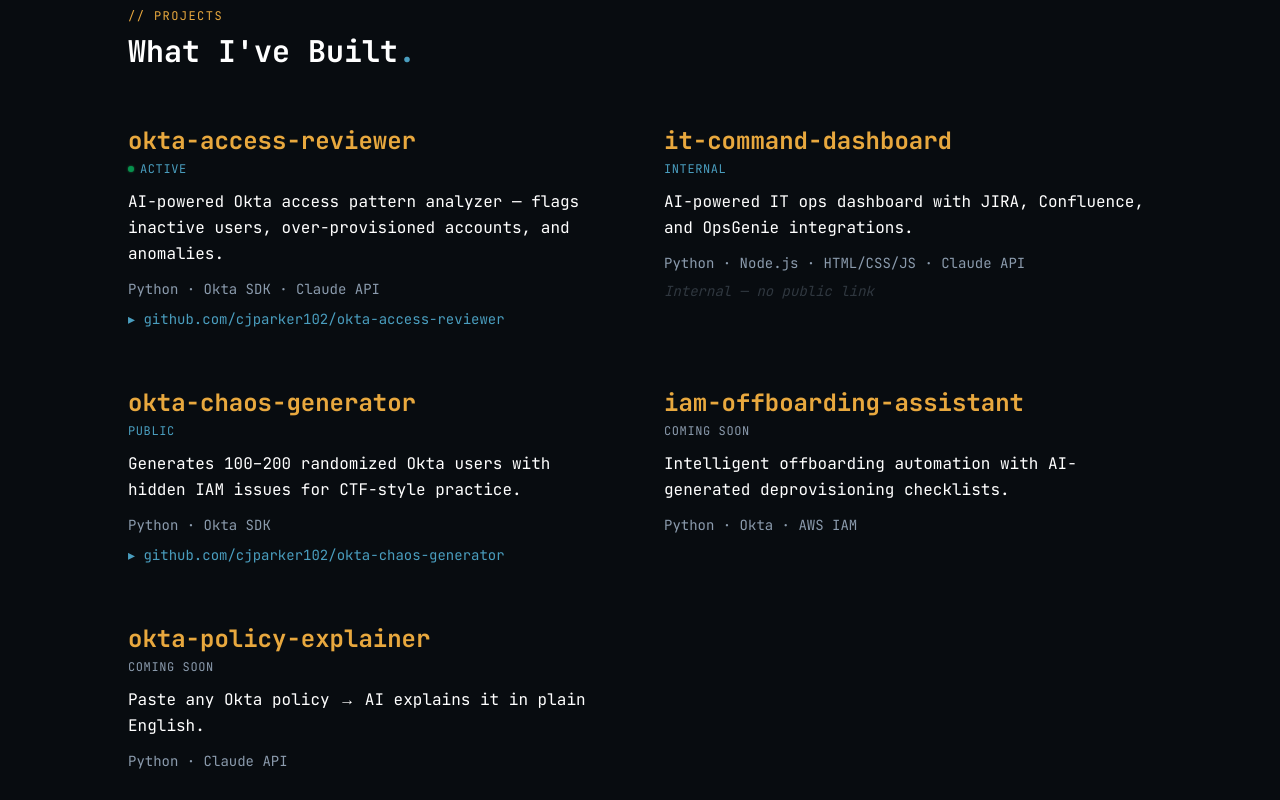
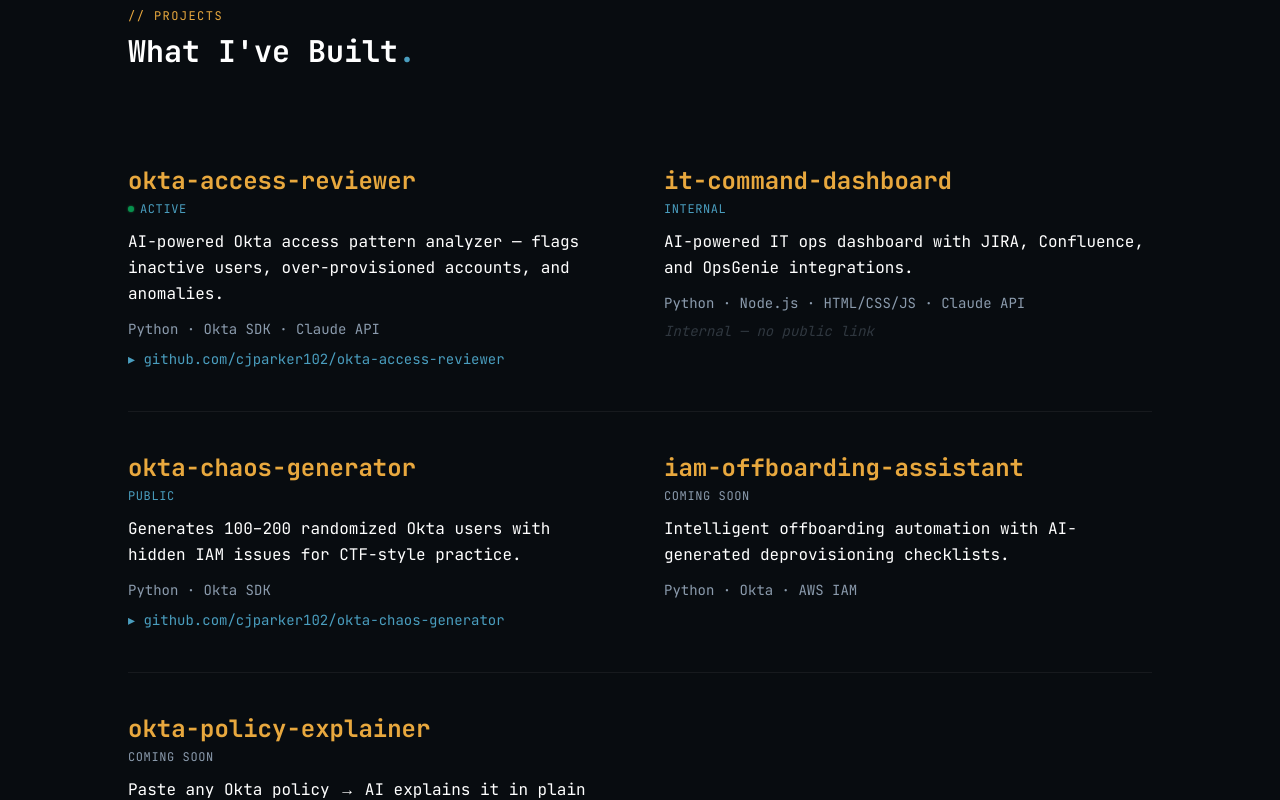
Before and after one commit to cjparker102/cjparker102-dev, a Next.js app: page / in a window 1280 px wide. Shown: the part 3480-4280 px from the top of the page. Built offline with nearby package versions, Linux system fonts and the light colour scheme.

Commit message:
add subtle row dividers to projects section
Group projects into rows of 2 with a full-width
1px rgba(255,255,255,0.06) border-bottom between rows
and after the last row. Generous py-10 per row.

```diff
--- a/app/components/Projects.tsx
+++ b/app/components/Projects.tsx
@@ -64,11 +64,20 @@
           </h2>
         </ScrollReveal>
 
-        <div className="grid md:grid-cols-2 gap-x-12 gap-y-14">
-          {PROJECTS.map((project, i) => {
+        <div className="flex flex-col">
+          {/* Group projects into rows of 2 */}
+          {Array.from({ length: Math.ceil(PROJECTS.length / 2) }, (_, row) => {
+            const pair = PROJECTS.slice(row * 2, row * 2 + 2);
+            return (
+              <div
+                key={row}
+                className="grid md:grid-cols-2 gap-x-12 gap-y-10 py-10"
+                style={{ borderBottom: "1px solid rgba(255,255,255,0.06)" }}
+              >
+                {pair.map((project, j) => {
                   const status = STATUS_COLOR[project.status];
                   return (
-              <ScrollReveal key={project.name} delay={i * 80}>
+                    <ScrollReveal key={project.name} delay={(row * 2 + j) * 80}>
                       <div>
                         <h3 className="text-teal text-2xl font-bold mb-1">
                           {project.name}
@@ -112,6 +121,9 @@
                   );
                 })}
               </div>
+            );
+          })}
+        </div>
 
       </div>
     </section>
```
Lines whose indentation alone changed are shown as unchanged.
